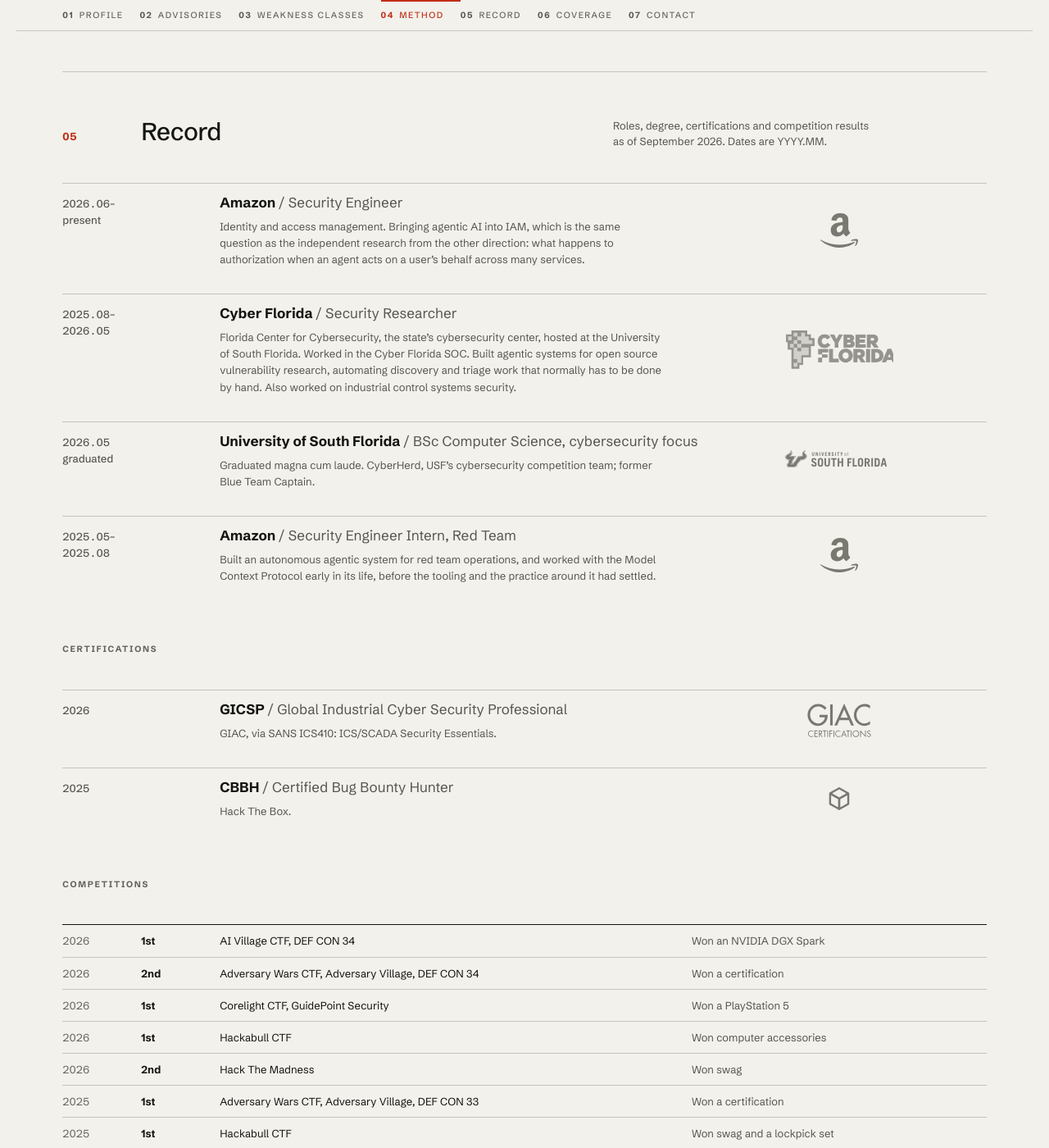
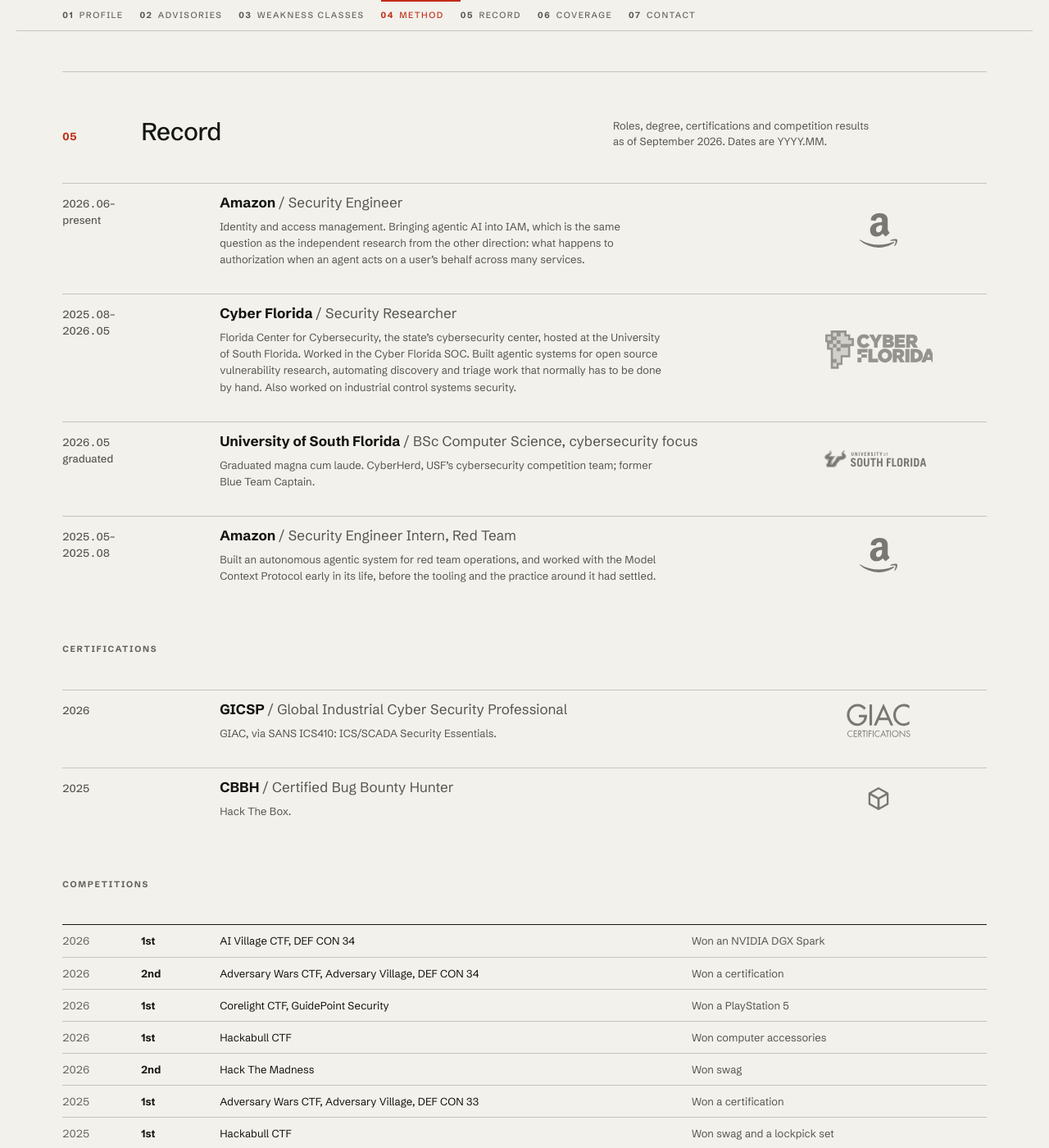
Before and after one commit to sfwani/sfwani.github.io, a Jekyll site: the page built from index.md, in a window 1280 px wide and 1400 px high, scrolled down 3212 px. Shown: the whole window at 82% size. Built offline with Jekyll 4.4.1, drawn with Linux system fonts in a browser that asks for light colours.

Commit message:
Push the organisation marks further right
Back to spanning columns 10 to 12, the original span, but with the group
centred inside it rather than flush to the far line. The centre moves 48px
right at 1280 and the marks keep the shared centre axis.

Not flush, and not column 11 either. The widest mark now ends 66px short
of the column 12 line; going all the way to 11/span 2 would have left 18px
and put Cyber Florida back where it reads as cropped, which is the thing
the inset existed to fix. 66px is the room that artwork needs, since its
ink reaches all four edges of the image with no padding of its own.

Still not starting at column 9: .what spans 3 to 9, a mark beginning there
collides with it, and .what is auto placed so it loses the row and drops
to row two.

1440, 1280, 1024, 900, 768, 390: one shared centre per width above 1024,
left aligned under the dates below it, no overlaps, no row delta, no
horizontal scroll.

Co-Authored-By: Claude Opus 5 (1M context) <noreply@anthropic.com>

```diff
--- a/_sass/c2-site.scss
+++ b/_sass/c2-site.scss
@@ -435,9 +435,12 @@
    boundary and reads as cropped rather than placed.
    Ending on column 11 instead puts them on the same line the section
    notes are laid out to, and gives the artwork somewhere to breathe.
-   Columns 10 to 11, not 9 to 11: .what spans 3 to 9, so starting at 9
+   Not starting at 9: .what spans 3 to 9, so a mark beginning there
    collides with it, and because .what is auto placed in the row it loses
-   and drops to row two, which is the heading offset bug all over again. */
+   and drops to row two, which is the heading offset bug all over again.
+   Columns 10 to 12 with the group centred inside, rather than flush to
+   the far line: the widest mark then ends 66px short of column 12, which
+   is the clearance Cyber Florida needs to stop reading as cropped. */
 @media (min-width: 1024px){
-  .org-mark{ grid-column: 10 / span 2; }
+  .org-mark{ grid-column: 10 / span 3; }
 }
```
